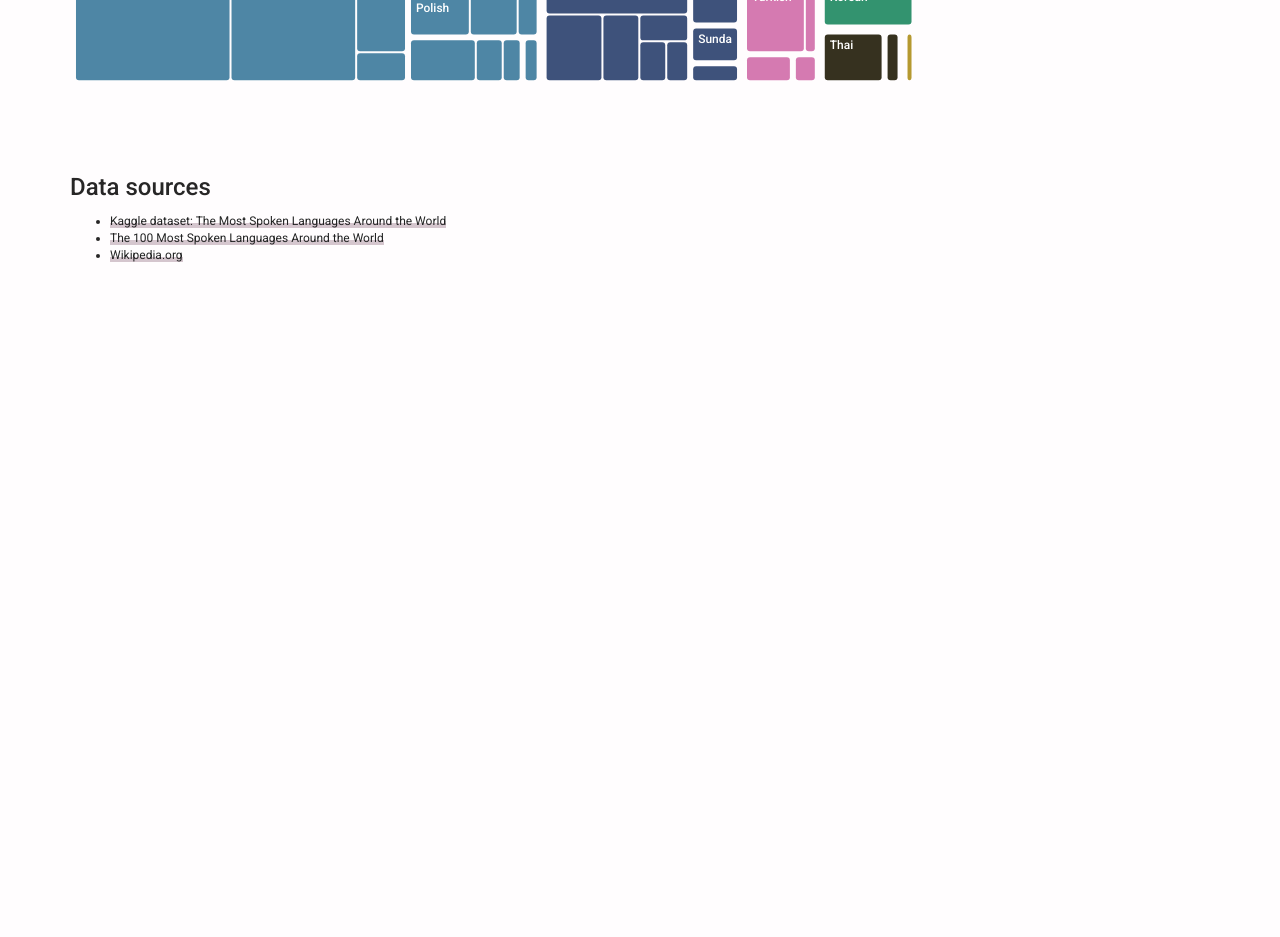
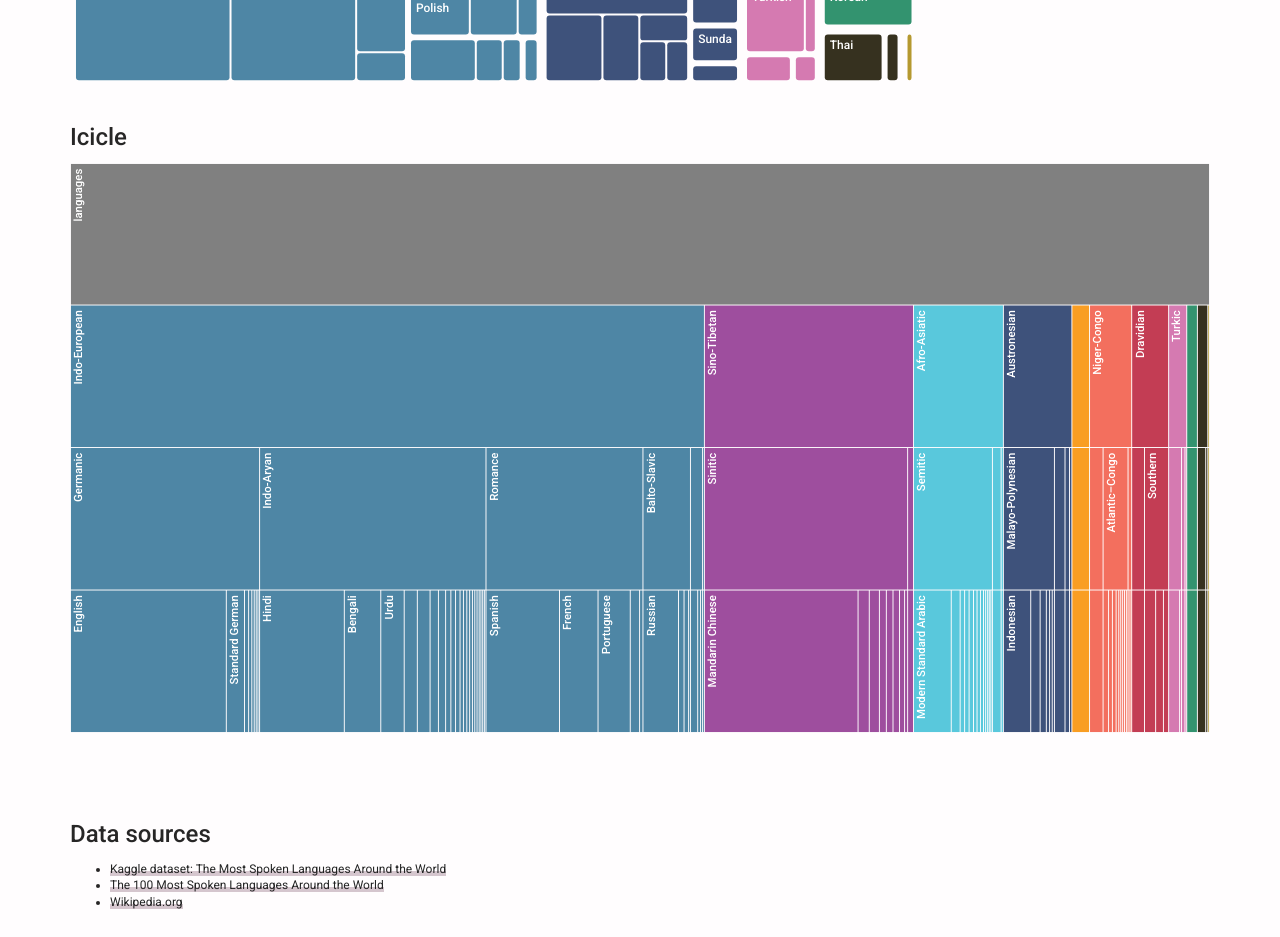
Before and after one commit to d3js-in-action-third-edition/100-most-spoken-languages, a plain HTML site: page index.html in a window 1280 px wide. Shown: the part 5660-6597 px from the top of the page. Before the commit the page ends 5966 px from the top, so only its background shows below. Drawn offline with nearby package versions, Linux system fonts and the light colour scheme.

Commit message:
Add icicle chart

```diff
--- a/index.html
+++ b/index.html
@@ -94,6 +94,10 @@
 				</div>
 			</div>
 		</section>
+		<section>
+			<h2>Icicle</h2>
+			<div id="icicle"></div>
+		</section>
 
 
 		<div class="source">
@@ -113,5 +117,6 @@
 	<script src="js/tree.js"></script>
 	<script src="js/radial-tree.js"></script>
 	<script src="js/treemap.js"></script>
+	<script src="js/icicle.js"></script>
 </body>
 </html>
--- /dev/null
+++ b/js/icicle.js
@@ -0,0 +1,56 @@
+const drawIcicle = (root, descendants) => {
+
+  // Dimensions
+  const width = 1200;
+  const height = 600;
+
+  // Compute the layout
+  const icicleLayoutGenerator = d3.partition()
+    .size([width, height])
+    .padding(1)
+    .round(false);
+  icicleLayoutGenerator(root);
+
+  const svg = d3.select("#icicle")
+    .append("svg")
+      .attr("viewBox", `0 0 ${width} ${height}`);
+
+  const cells = svg
+    .selectAll(".cell-container")
+    .data(descendants)
+    .join("g")
+      .attr("class", "cell-container")
+      .attr("transform", d => `translate(${d.x0}, ${d.y0})`);
+
+  cells
+    .append("rect")
+      .attr("x", 0)
+      .attr("y", 0)
+      .attr("width", d => d.x1 - d.x0)
+      .attr("height", d => d.y1 - d.y0)
+      .attr("fill", d => {
+        switch(d.depth) {
+          case 0:
+            return "gray";
+          case 1:
+            return colorScale(d.data.child);
+          case 2:
+            return colorScale(d.data.parent);
+          case 3:
+            return colorScale(d.parent.data.parent);
+        };
+      });
+
+  cells
+    .append("text")
+      .attr("x", -5)
+      .attr("y", 12)
+      .attr("fill", "white")
+      .attr("transform", "rotate(-90)")
+      .attr("text-anchor", "end")
+      .style("font-size", "12px")
+      .style("font-weight", 500)
+      .style("opacity", d => (d.x1 - d.x0) >= 18 ? 1 : 0)
+      .text(d => d.data.child);
+
+};
--- a/js/load-data.js
+++ b/js/load-data.js
@@ -27,4 +27,5 @@ Promise.all([
   drawTree(root, descendants);
   drawRadialTree(root, descendants);
   drawTreeMap(root, leaves);
+  drawIcicle(root, descendants);
 });
--- a/js/treemap.js
+++ b/js/treemap.js
@@ -1,6 +1,4 @@
 const drawTreeMap = (root, leaves) => {
-
-  console.log("root", root);
 
   // Dimensions
   const width = 850;
```
